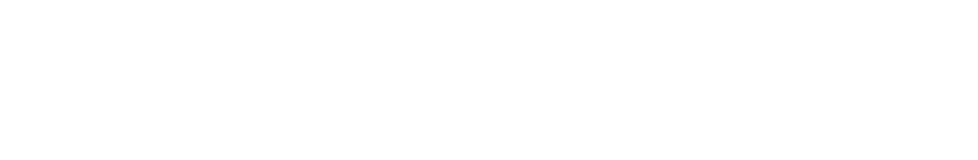
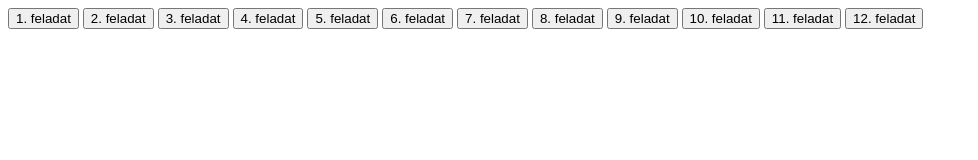
Before and after one commit to jaydendeveloper/gyalog_patrik20240916, a plain HTML site: page index.html in a window 1280 px wide. Shown: the whole page, without its empty margins (0-978 px from the left). Drawn offline with Linux system fonts and the light colour scheme.

Commit message:
Feladat 9- 12

```diff
--- a/feladat3.js
+++ /dev/null
@@ -1,6 +0,0 @@
-const mass_in_kg = 81.2;
-const height_in_m = 1.78;
-
-const bmi = mass_in_kg / (height_in_m * height_in_m);
-
-console.log(bmi);
--- a/feladat9.js
+++ /dev/null
@@ -1,14 +0,0 @@
-//Create a for loop that calculates the average of the digits of a given number.
-
-const number = 268;
-
-const str = number.toString();
-
-let sum = 0;
-
-for(let i = 0; i <= str.length; i++){
-    if(parseInt(str[i])){
-        sum += parseInt(str[i]);
-    }
-}
-console.log(sum / str.length)
--- a/index.html
+++ b/index.html
@@ -1,12 +1,24 @@
 <!DOCTYPE html>
 <html lang="en">
-<head>
-    <meta charset="UTF-8">
-    <meta name="viewport" content="width=device-width, initial-scale=1.0">
+  <head>
+    <meta charset="UTF-8" />
+    <meta name="viewport" content="width=device-width, initial-scale=1.0" />
     <title>Document</title>
-</head>
-<body>
+  </head>
+  <body>
+    <button onclick="feladat1()">1. feladat</button>
+    <button onclick="feladat2()">2. feladat</button>
+    <button onclick="feladat3()">3. feladat</button>
+    <button onclick="feladat4()">4. feladat</button>
+    <button onclick="feladat5()">5. feladat</button>
+    <button onclick="feladat6()">6. feladat</button>
+    <button onclick="feladat7()">7. feladat</button>
+    <button onclick="feladat8()">8. feladat</button>
+    <button onclick="feladat9()">9. feladat</button>
+    <button onclick="feladat10()">10. feladat</button>
+    <button onclick="feladat11()">11. feladat</button>
+    <button onclick="feladat12()">12. feladat</button>
 
-<script src="./feladat9.js"></script>
-</body>
+    <script src="./script.js"></script>
+  </body>
 </html>
--- /dev/null
+++ b/script.js
@@ -0,0 +1,242 @@
+function feladat1(){
+
+    console.info("FELADAT 1")
+
+    const side1 = 10.4;
+    const side2 = 13.5;
+    const side3 = 8.2;
+
+    const surface = 2 * (side1 + side2 + side3);
+    const volume = side1 * side2 * side3;
+
+    console.info()
+    console.log(`Surface area: ${surface}`);
+    console.log(`Volume: ${volume}`);
+}
+
+function feladat2(){
+
+    console.info("FELADAT 2")
+
+    const currentHours = 14;
+    const currentMinutes = 34;
+    const currentSeconds = 42;
+
+    const currentDate = new Date();
+    currentDate.setHours(currentHours);
+    currentDate.setMinutes(currentMinutes);
+    currentDate.setSeconds(currentSeconds)
+
+    const date = new Date();
+    date.setHours(23);
+    date.setMinutes(59);
+    date.setSeconds(59);
+
+    console.log((date - currentDate) / 1000)
+}
+
+function feladat3(){
+
+    console.info("FELADAT 3")
+
+    const mass_in_kg = 81.2;
+    const height_in_m = 1.78;
+
+    const bmi = mass_in_kg / (height_in_m * height_in_m);
+
+    console.log(bmi);
+}
+
+
+function feladat4(){
+
+    console.info("FELADAT 4;")
+
+    const gradesConversion = {
+        [5]: "A",
+        [4]: "B",
+        [3]: "C",
+        [2]: "E",
+        [1]: "F"
+    }
+
+
+    const input = parseInt(prompt("Átkonvertálandó jegy:"));
+
+    console.log(gradesConversion[input] == undefined ? "Nincs ilyen jegy" : gradesConversion[input]);
+}
+
+function feladat5(){
+
+    console.info("FELADAT 5")
+
+    const input = parseInt(prompt("Év:"));
+
+
+    if(input % 4 == 0){
+        if(input.toString().endsWith("00") && input % 400 == 0 ){
+            console.log("Szökőév");
+        } else if(input.toString().endsWith("00") && input % 400 != 0){
+            console.log("Nem szökőév");
+        } else {
+            console.log("szökőév");
+        }
+    } else {
+        console.log("Nem szökőév");
+    }
+}
+
+
+function feladat6(){
+
+    console.info("FELADAT 6")
+
+    //1 = kő 2= papír 3= olló
+
+    const p1= parseInt(prompt("Player1: 1 = kő 2 = papír 3 = olló"));
+    const p2= parseInt(prompt("Player2: 1 = kő 2 = papír 3 = olló"));
+
+
+    if(p1 == 1){ // p1 követ választ
+        if(p2 == 2){
+            console.log("p2 nyert");
+        } else if(p2 == 1) {
+            console.log("dontetlen")
+        } else {
+            console.log("p1 nyert")
+        }
+    }
+
+    if(p1 == 2){ // p1 papírt választ
+        if(p2 == 3){
+            console.log("p2 nyert");
+        } else if(p2 ==2){
+            console.log("dontetlen")
+        } else {
+            console.log("p1 nyert");
+        }
+    }
+
+    if(p1 == 3){ // p1 ollót választ
+        if(p2 == 1){
+            console.log("p2 nyert");
+        } else if(p2 == 3){
+            console.log("dontetlen")
+        } else {
+            console.log("p1 nyert");
+        }
+    }
+}
+
+function feladat7(){
+
+    console.info("FELADAT 7")
+
+    const my_string = 'apple';
+
+    for(let i = 0; i < my_string.length; i++){
+        console.log(my_string[i]);
+    }
+
+}
+
+
+function feladat8(){
+    console.info("FELADAT 8");
+
+    const number = parseInt(prompt("Szám:"));
+
+    let fact = 1;
+
+    for(let i = 1; i <= number; i++){
+        fact = fact * i;
+    }
+
+    console.log(fact)
+}
+
+
+
+function feladat9(){
+
+    console.info("FELADAT 9");
+
+    //Create a for loop that calculates the average of the digits of a given number.
+
+    const number = 268;
+
+    const str = number.toString();
+
+    let sum = 0;
+
+    for(let i = 0; i <= str.length; i++){
+        if(parseInt(str[i])){
+            sum += parseInt(str[i]);
+        }
+    }
+    console.log(sum / str.length)
+
+}
+
+
+function feladat10(){
+
+     console.info("FELADAT 10");
+
+
+}
+
+function feladat11(){
+
+    console.info("FELADAT 11");
+
+    const string = prompt("FELADAT10 szoveg:");
+
+
+    for(let i = 0; i < string.length; i++){
+       if(parseInt(string[i])){
+           break;
+       } else {
+            console.log(string[i]);
+       }
+    }
+}
+
+function feladat12(){
+
+    console.info("FELADAT 11");
+
+    let x = 0;
+    let divisible = 0;
+
+    for(let i = 1; i <= 100; i++){
+        if(i != 3){
+
+            if(x == 1 && i % 3 == 0){
+                if(!divisible == 2){
+                    console.log(i);
+                    divisible++;
+                } else {
+                    divisible = 0;
+                }
+            } else {
+                console.log(i);
+            }
+
+            if(x == 2 && i % 3 == 0){
+                if(!divisible == 3){
+                    console.log(i);
+                    divisible++;
+                } else {
+                    divisible = 0;
+                }
+            }
+
+            if(x > 2) {
+                x = 0;
+            }
+        } else {
+            x++;
+        }
+    }
+}
```
Also changed, not shown: feladat1.js (deleted, +0 -9 lines), feladat2.js (deleted, +0 -15 lines), feladat4.js (deleted, +0 -12 lines), feladat5.js (deleted, +0 -14 lines), feladat6.js (deleted, +0 -29 lines), feladat7.js (deleted, +0 -7 lines), feladat8.js (deleted, +0 -11 lines).
